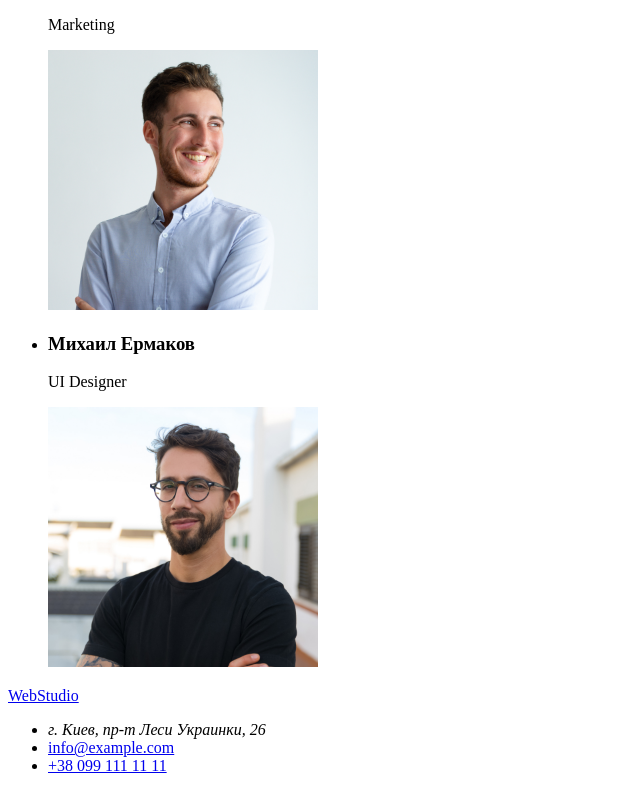
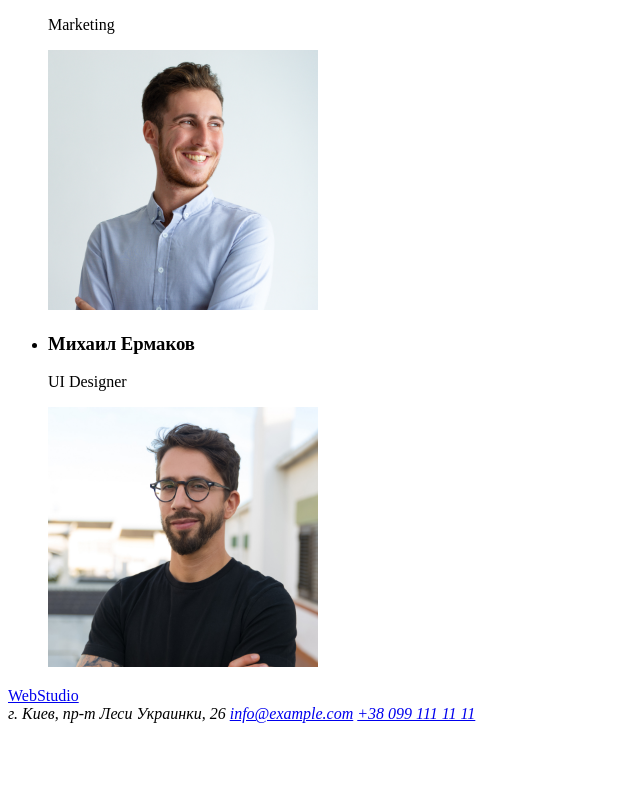
Before and after one commit to DrobotunS/goit-markup-hw-01, a plain HTML site: page index.html in a window 1280 px wide. Shown: the part 2316-3107 px from the top of the page, without its empty margins (0-640 px from the left). After the commit the page ends 3047 px from the top, so only its background shows below. Drawn offline with Linux system fonts and the light colour scheme.

Commit message:
Update index.html

```diff
--- a/index.html
+++ b/index.html
@@ -88,11 +88,10 @@
     <!--Футер-->
     <footer>
         <a href="https://drobotuns.github.io/goit-markup-hw-01/index.html">WebStudio</a>
-        <ul>
-            <li><address>г. Киев, пр-т Леси Украинки, 26</address></li>
-            <li><a href="mailto:info@example.com">info@example.com</a></li>
-            <li><a href="tel:+380991111111">+38 099 111 11 11</a></li>
-        </ul>
+            <address>г. Киев, пр-т Леси Украинки, 26
+                <a href="mailto:info@example.com">info@example.com</a>
+                <a href="tel:+380991111111">+38 099 111 11 11</a>
+            </address>
     </footer>
 </body>
 </html>
```
